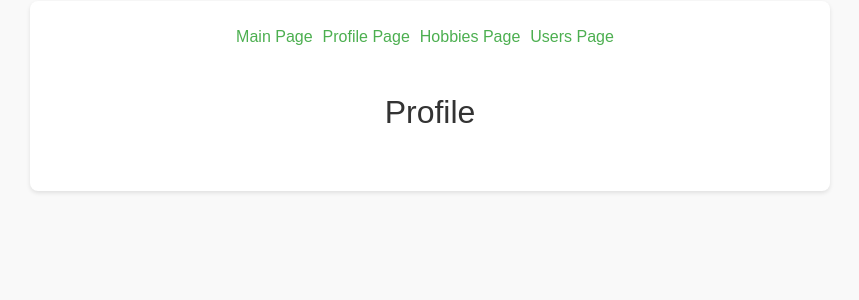
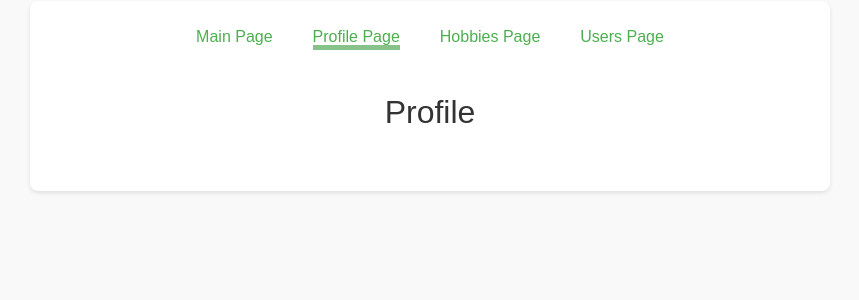
Before and after one commit to hamza0345/cwgroup-main, a Vue app in the folder frontend/: page /profile in a window 1280 px wide. Shown: the top 300 px of the page, without its empty margins (210-1069 px from the left). Built offline with nearby package versions, Linux system fonts and the light colour scheme; no server answers.

Commit message:
some more changes

```diff
--- a/frontend/src/assets/global.css
+++ b/frontend/src/assets/global.css
@@ -91,10 +91,13 @@ p a:hover {
     text-align: center;
 }
 
+
 .link-holder a {
     margin-right: 10px;
     color: #4CAF50;
     text-decoration: none;
+    margin-left: 20px;
+    margin-right: 20px;
 }
 
 .page-info{
@@ -119,3 +122,7 @@ label {
     width: 100%;
     margin-bottom: 10px;
 }
+
+.router-link-active{
+    border-bottom: #45a049a2 solid 5px;
+}
```
